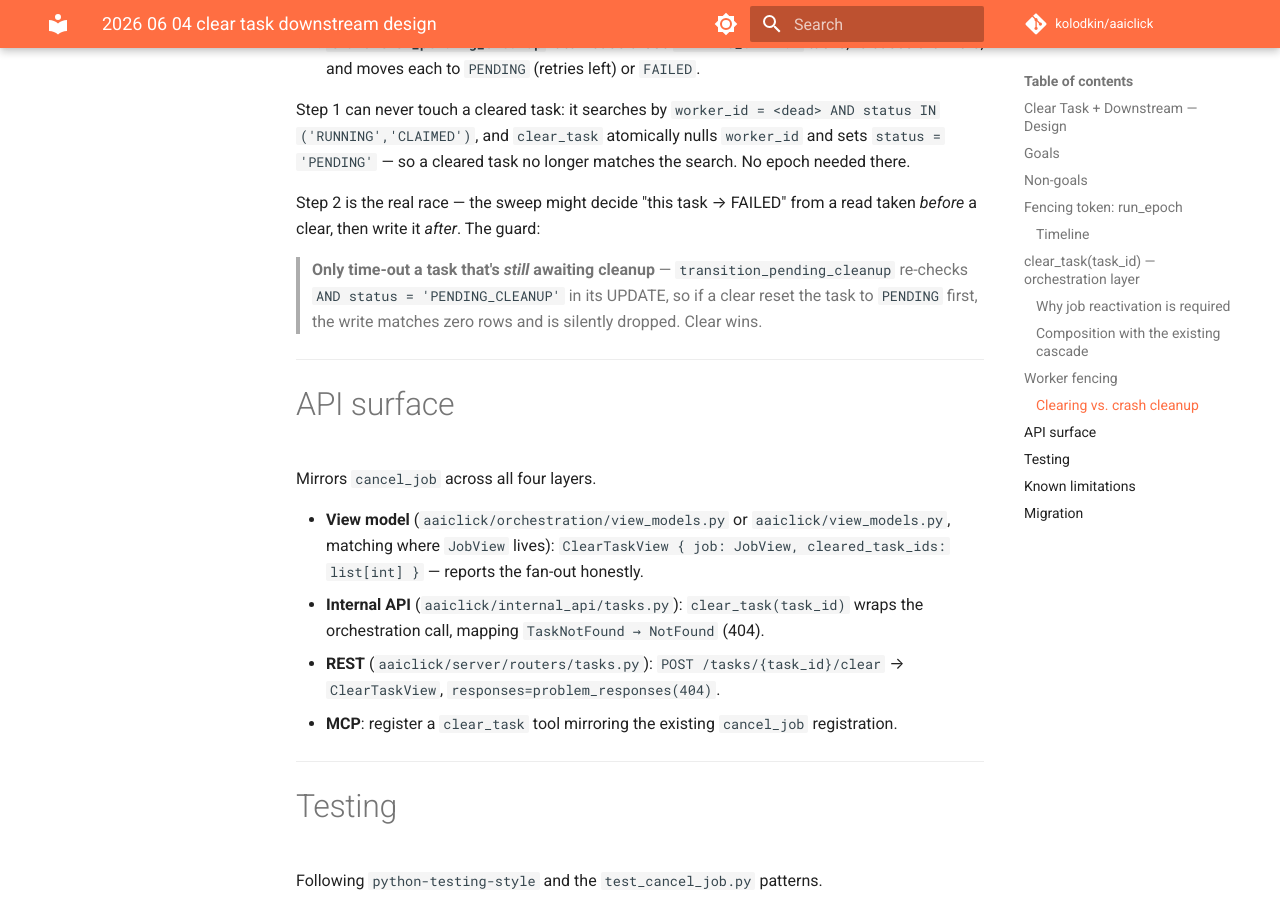
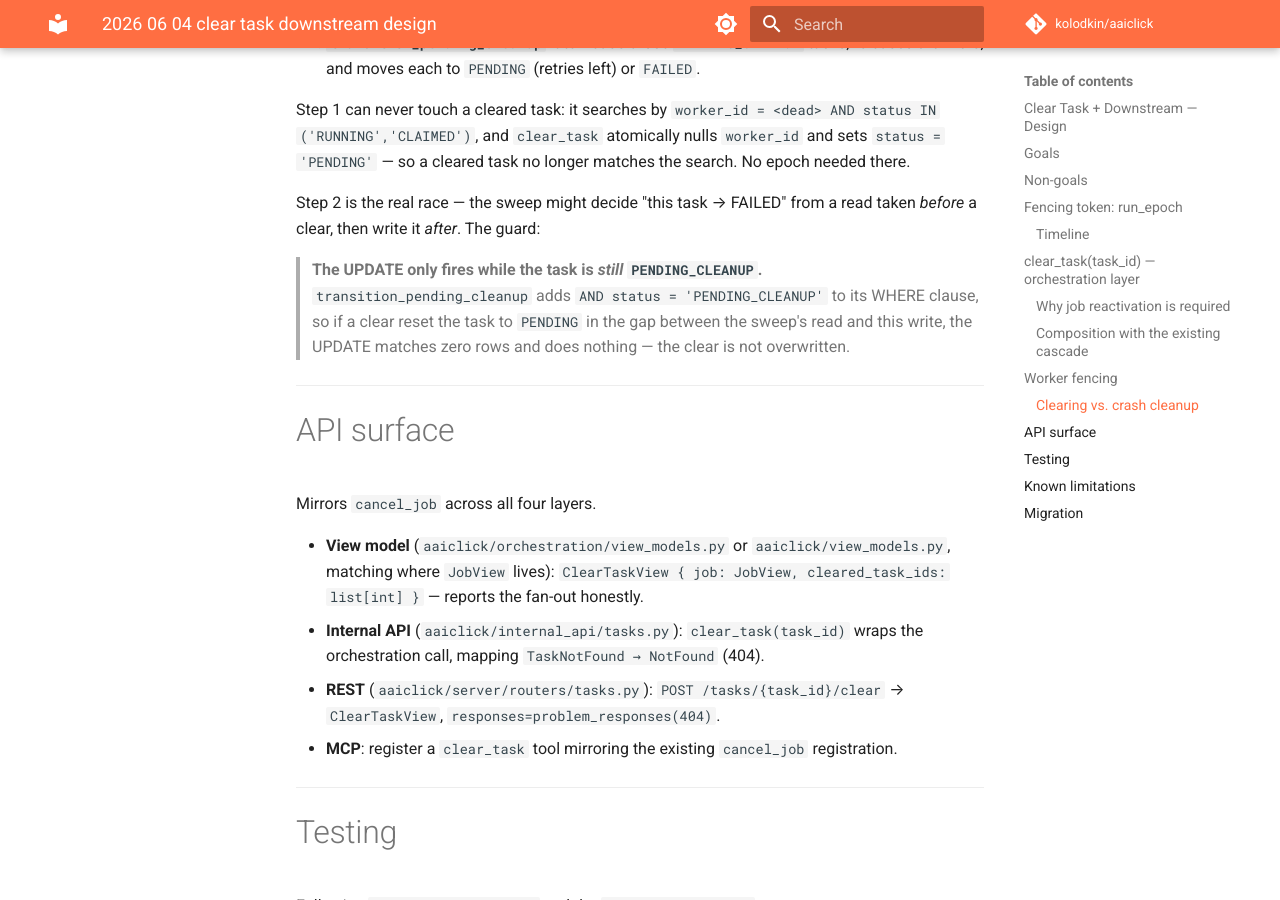
Before and after one commit to kolodkin/aaiclick, an MkDocs documentation site: the page built from docs/superpowers/specs/2026-06-04-clear-task-downstream-design.md, in a window 1280 px wide and 900 px high, scrolled down 4098 px. Built offline with MkDocs 1.6.1 and Material for MkDocs 9.7.7, drawn with Linux system fonts in a browser that asks for light colours; comment, search, counter and statistics services are not loaded.

Commit message:
docs: clarify the PENDING_CLEANUP race-guard comment
Rewrite the transition_pending_cleanup docstring and the matching spec note
in plain step-by-step terms (sweep reads, clear runs in the gap, the
status-guarded UPDATE then matches no rows) instead of the terse
'only time-out a task still awaiting cleanup' phrasing.

https://claude.ai/code/session_017qrb5CuSsgjy4gM733txsG

```diff
--- a/docs/superpowers/specs/2026-06-04-clear-task-downstream-design.md
+++ b/docs/superpowers/specs/2026-06-04-clear-task-downstream-design.md
@@ -164,10 +164,11 @@ no longer matches the search. No epoch needed there.
 Step 2 is the real race — the sweep might decide "this task → FAILED" from a
 read taken *before* a clear, then write it *after*. The guard:
 
-> **Only time-out a task that's *still* awaiting cleanup** —
-> `transition_pending_cleanup` re-checks `AND status = 'PENDING_CLEANUP'` in its
-> UPDATE, so if a clear reset the task to `PENDING` first, the write matches
-> zero rows and is silently dropped. Clear wins.
+> **The UPDATE only fires while the task is *still* `PENDING_CLEANUP`.**
+> `transition_pending_cleanup` adds `AND status = 'PENDING_CLEANUP'` to its
+> WHERE clause, so if a clear reset the task to `PENDING` in the gap between the
+> sweep's read and this write, the UPDATE matches zero rows and does nothing —
+> the clear is not overwritten.
 
 ---
 
```
Also changed, not shown: 1 other file.
